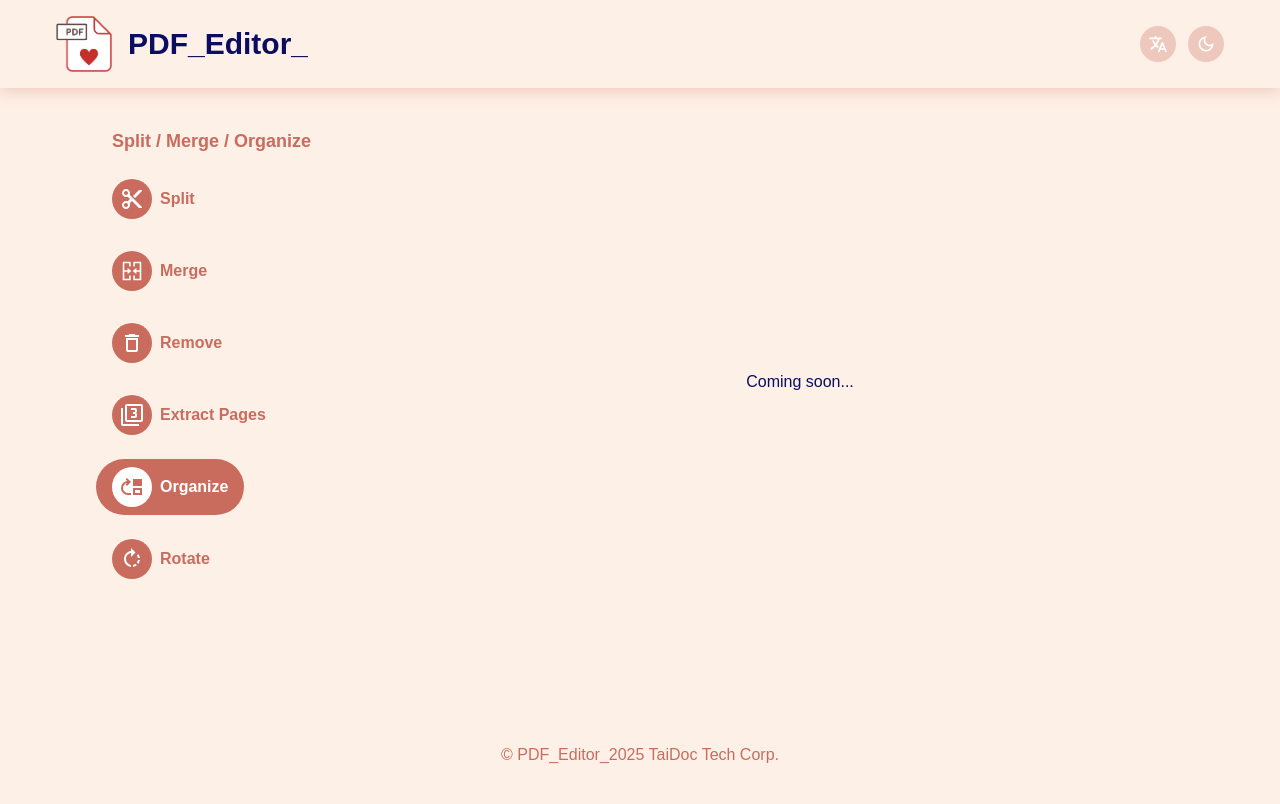
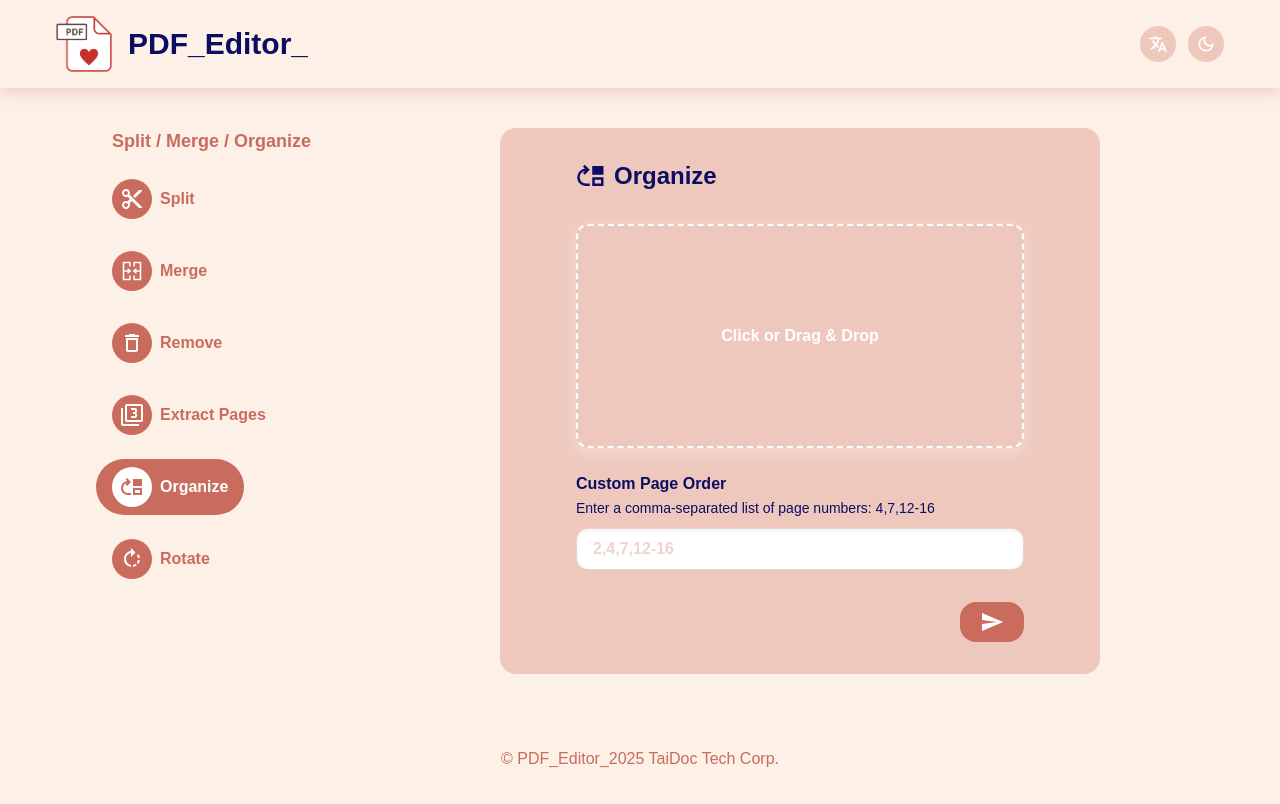
Before and after one commit to tli-gini/PDF_Editor_, a Next.js app: page /structure/organize in a window 1280 px wide. Built offline with nearby package versions, Linux system fonts and the light colour scheme; a web font is replaced by a local one.

Commit message:
default layout setup

```diff
--- a/app/(tools)/structure/merge/page.tsx
+++ b/app/(tools)/structure/merge/page.tsx
@@ -1,8 +1,24 @@
-export default function Placeholder() {
+// app/(tools)/structure/merge/page.tsx
+"use client";
+import { useI18n } from "@/lib/i18n-context";
+import DropzoneCard from "@/components/DropzoneCard";
+import ToolTitle from "@/components/ToolTitle";
+import SendButton from "@/components/SendButton";
+import ToolPageWrapper from "@/components/ToolPageWrapper";
+import { AiOutlineMergeCells } from "react-icons/ai";
+
+export default function Merge() {
+  const { t } = useI18n();
+
   return (
-    <div className="flex flex-col items-center justify-center w-full h-full p-6 text-center">
-      <h1 className="mb-2 text-2xl font-bold text-primary"></h1>
-      <p className="max-w-md text-secondary">Coming soon...</p>
-    </div>
+    <ToolPageWrapper>
+      <ToolTitle
+        icon={<AiOutlineMergeCells className="text-3xl" />}
+        label={t.tools.merge.label}
+      />
+
+      <DropzoneCard />
+      <SendButton />
+    </ToolPageWrapper>
   );
 }
--- a/app/(tools)/structure/organize/page.tsx
+++ b/app/(tools)/structure/organize/page.tsx
@@ -1,8 +1,26 @@
-export default function Placeholder() {
+// app/(tools)/structure/organize/page.tsx
+"use client";
+import { useI18n } from "@/lib/i18n-context";
+import DropzoneCard from "@/components/DropzoneCard";
+import ToolTitle from "@/components/ToolTitle";
+import SendButton from "@/components/SendButton";
+import PageInput from "@/components/PageInput";
+import ToolPageWrapper from "@/components/ToolPageWrapper";
+import { MdMoveUp } from "react-icons/md";
+
+export default function Organize() {
+  const { t } = useI18n();
+
   return (
-    <div className="flex flex-col items-center justify-center w-full h-full p-6 text-center">
-      <h1 className="mb-2 text-2xl font-bold text-primary"></h1>
-      <p className="max-w-md text-secondary">Coming soon...</p>
-    </div>
+    <ToolPageWrapper>
+      <ToolTitle
+        icon={<MdMoveUp className="text-3xl" />}
+        label={t.tools.organize.label}
+      />
+
+      <DropzoneCard />
+      <PageInput labelKey="organize" />
+      <SendButton />
+    </ToolPageWrapper>
   );
 }
--- a/app/(tools)/structure/rotate/page.tsx
+++ b/app/(tools)/structure/rotate/page.tsx
@@ -1,8 +1,24 @@
-export default function Placeholder() {
+// app/(tools)/structure/rotate/page.tsx
+"use client";
+import { useI18n } from "@/lib/i18n-context";
+import DropzoneCard from "@/components/DropzoneCard";
+import ToolTitle from "@/components/ToolTitle";
+import SendButton from "@/components/SendButton";
+import ToolPageWrapper from "@/components/ToolPageWrapper";
+import { MdOutlineRotateRight } from "react-icons/md";
+
+export default function Rotate() {
+  const { t } = useI18n();
+
   return (
-    <div className="flex flex-col items-center justify-center w-full h-full p-6 text-center">
-      <h1 className="mb-2 text-2xl font-bold text-primary"></h1>
-      <p className="max-w-md text-secondary">Coming soon...</p>
-    </div>
+    <ToolPageWrapper>
+      <ToolTitle
+        icon={<MdOutlineRotateRight className="text-3xl" />}
+        label={t.tools.rotate.label}
+      />
+
+      <DropzoneCard />
+      <SendButton />
+    </ToolPageWrapper>
   );
 }
--- a/components/ToolPageWrapper.tsx
+++ b/components/ToolPageWrapper.tsx
@@ -4,7 +4,7 @@ export default function ToolPageWrapper({
   children: React.ReactNode;
 }) {
   return (
-    <div className="flex flex-col items-center justify-center w-full h-full p-6 text-center lg:w-9/12 md:w-9/12 rounded-2xl bg-primary-light">
+    <div className="flex flex-col items-center justify-center w-full p-6 text-center h-min lg:w-9/12 md:w-9/12 rounded-2xl bg-primary-light">
       {children}
     </div>
   );
--- a/locales/en.json
+++ b/locales/en.json
@@ -33,8 +33,8 @@
     "organize": {
       "label": "Organize",
       "description": "Reorder or arrange PDF pages.",
-      "inputLabel": "",
-      "inputHint": ""
+      "inputLabel": "Custom Page Order",
+      "inputHint": "Enter a comma-separated list of page numbers: 4,7,12-16"
     },
     "rotate": {
       "label": "Rotate",
--- a/locales/zh.json
+++ b/locales/zh.json
@@ -33,8 +33,8 @@
     "organize": {
       "label": "重新排列",
       "description": "重新排序 PDF 頁面。",
-      "inputLabel": "",
-      "inputHint": ""
+      "inputLabel": "輸入頁面排列順序",
+      "inputHint": "以英文逗號分隔，如：4,7,12-16"
     },
     "rotate": {
       "label": "旋轉",
```
